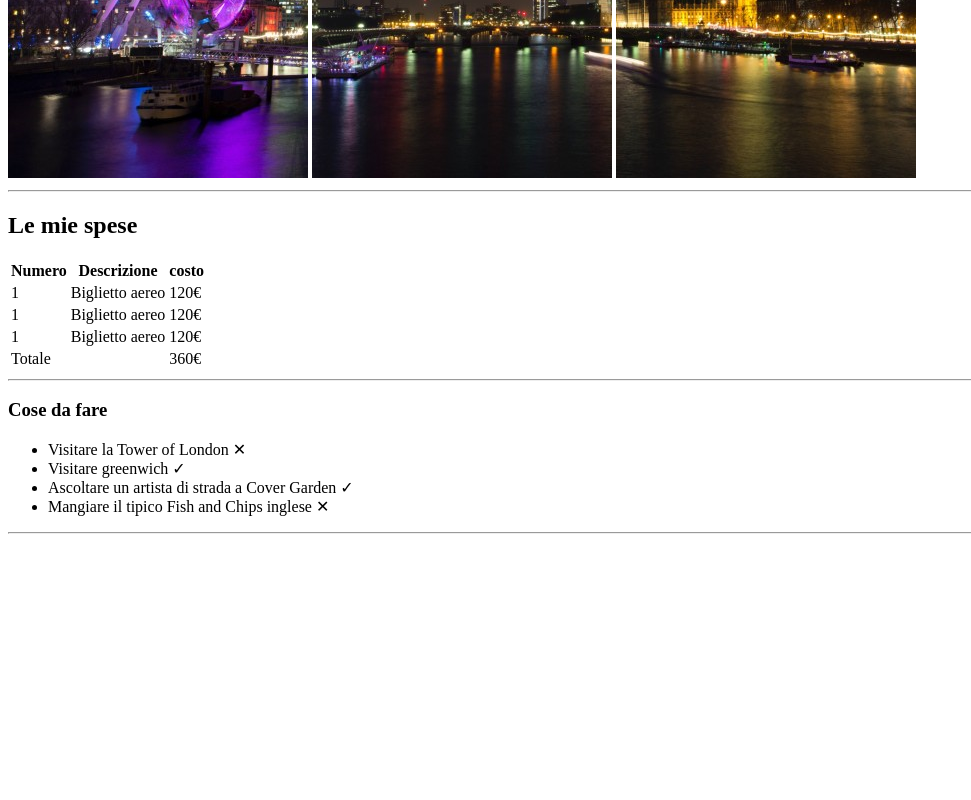
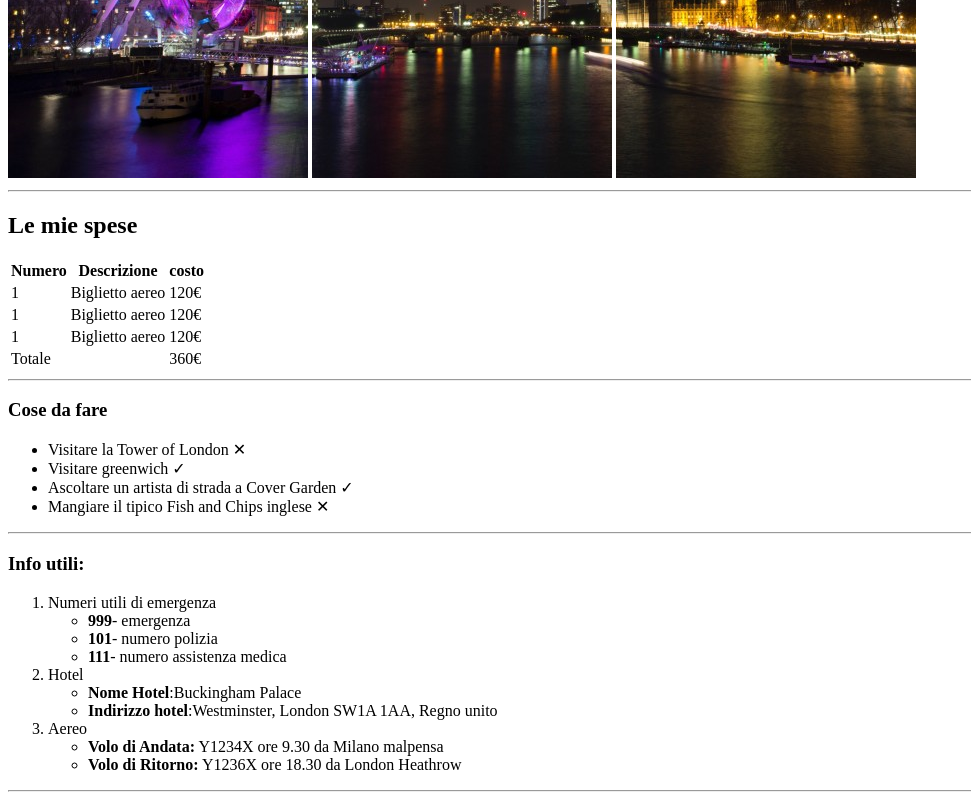
Before and after one commit to lisadelladucata/html-london-trip, a plain HTML site: page index.html in a window 1280 px wide. Shown: the part 502-1302 px from the top of the page, without its empty margins (0-971 px from the left). Before the commit the page ends 1044 px from the top, so only its background shows below. Drawn offline with Linux system fonts and the light colour scheme.

Commit message:
feat:add-third-section

```diff
--- a/index.html
+++ b/index.html
@@ -59,6 +59,32 @@
         </ul>
         <hr>
     </section>
+<!-- third section -->
+    <section>
+        <h3>Info utili:</h3>
+        <ol>
+<!-- telephone number list-->
+            <li>Numeri utili di emergenza</li>
+                <ul>
+                    <li><strong>999</strong>- emergenza</li>
+                    <li><strong>101</strong>- numero polizia</li>
+                    <li><strong>111</strong>- numero assistenza medica</li>
+                </ul>
+<!-- hotel name -->
+            <li>Hotel</li>
+                <ul>
+                    <li><strong>Nome Hotel</strong>:Buckingham Palace</li>
+                    <li><strong>Indirizzo hotel</strong>:Westminster, London SW1A 1AA, Regno unito</li>
+                </ul>
+<!-- tickets -->
+            <li>Aereo</li>
+                <ul>
+                    <li><strong>Volo di Andata:</strong> Y1234X ore 9.30 da Milano malpensa</li>
+                    <li><strong>Volo di Ritorno:</strong> Y1236X ore 18.30 da London Heathrow</li>
+                </ul>
+        </ol>
+        <hr>
+    </section>
     </main>
 </body>
 </html>
```
